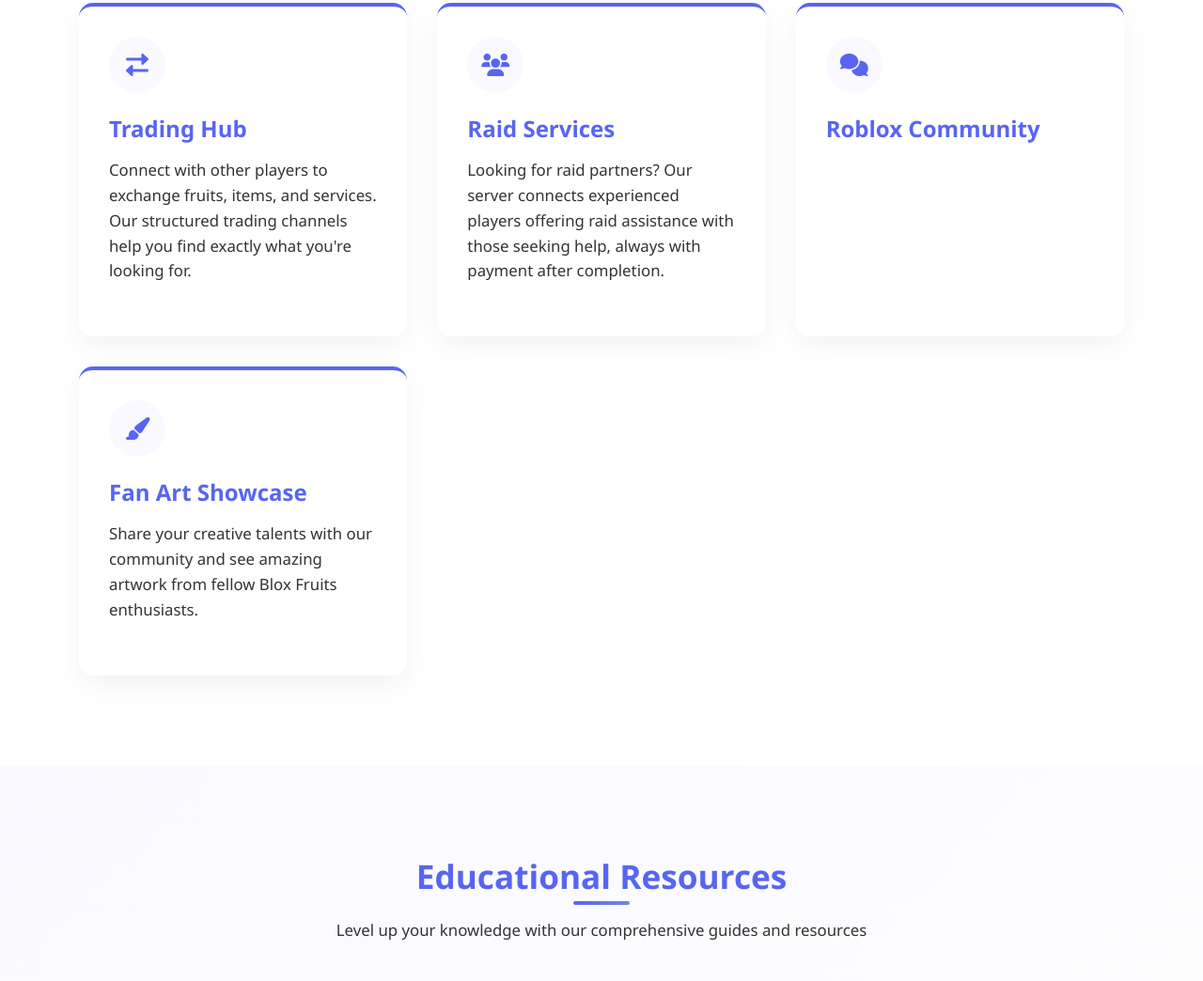
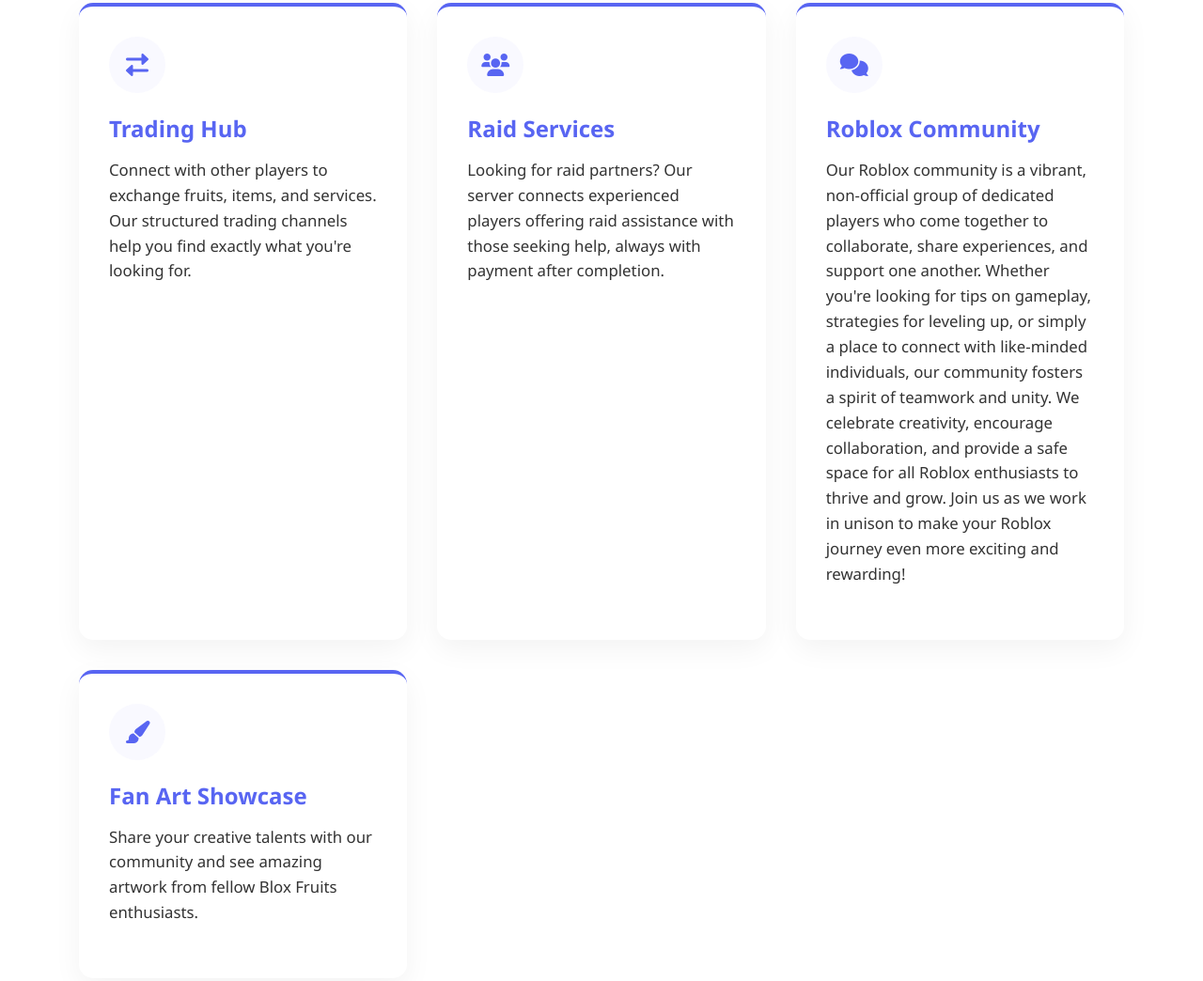
Before and after one commit to vedantakbari/reg, a plain HTML site: page index.html in a window 1280 px wide. Shown: the part 1050-2094 px from the top of the page at 94% size. Drawn offline with Linux system fonts and the light colour scheme; no server answers.

Commit message:
Your commit message

```diff
--- a/index.html
+++ b/index.html
@@ -900,7 +900,7 @@
                         <i class="fas fa-comments"></i>
                     </div>
                     <h3>Roblox Community</h3>
-                    <p></p>
+                    <p>Our Roblox community is a vibrant, non-official group of dedicated players who come together to collaborate, share experiences, and support one another. Whether you're looking for tips on gameplay, strategies for leveling up, or simply a place to connect with like-minded individuals, our community fosters a spirit of teamwork and unity. We celebrate creativity, encourage collaboration, and provide a safe space for all Roblox enthusiasts to thrive and grow. Join us as we work in unison to make your Roblox journey even more exciting and rewarding!</p>
                 </div>
                 <div class="feature-box animate-fadeIn delay-400">
                     <div class="icon-container">
```
